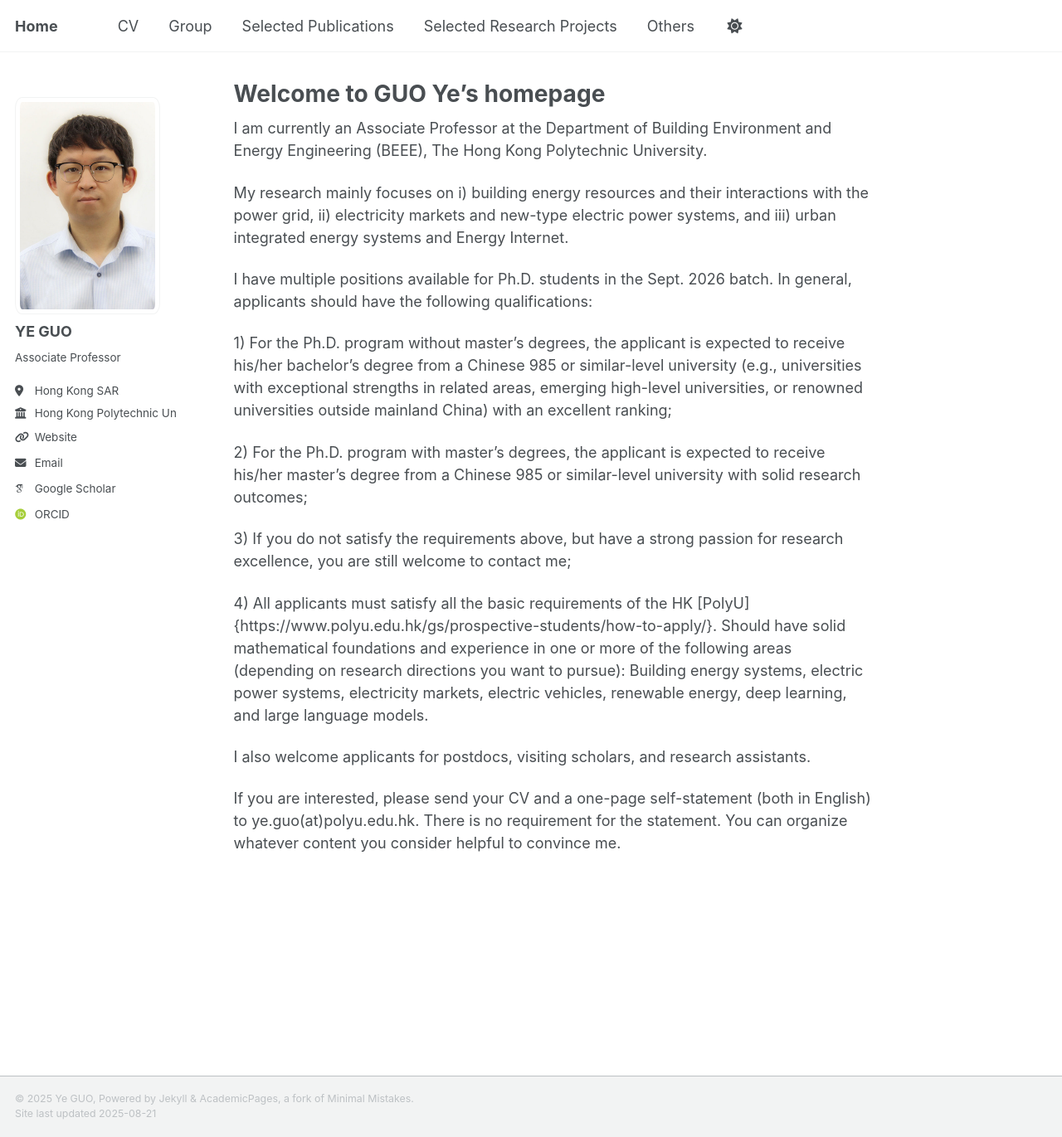
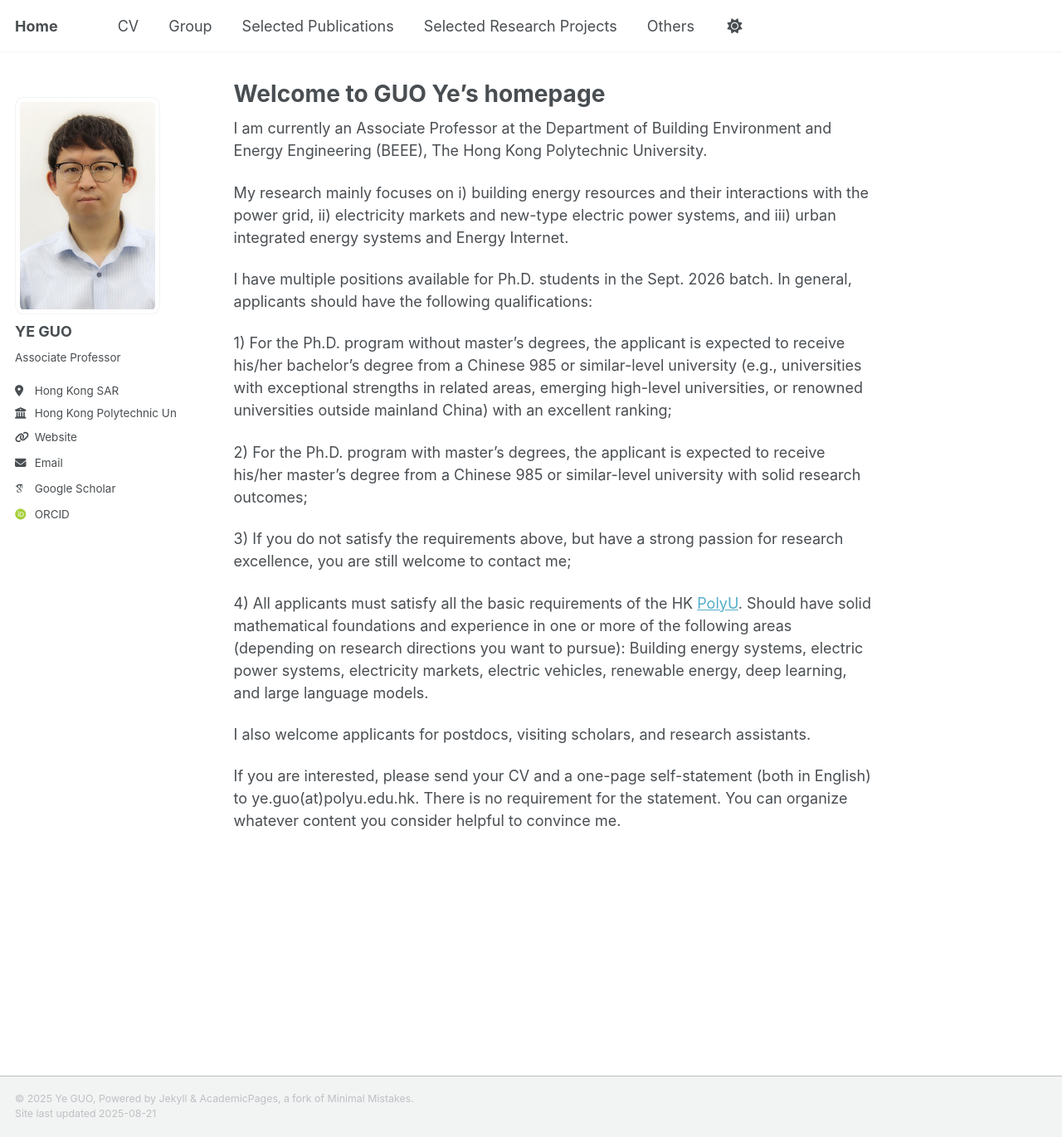
Before and after one commit to ye-guo/ye-guo.github.io, a Jekyll site: the page built from _pages/home.md, in a window 1280 px wide and 1371 px high. Shown: the whole window at 83% size. Built offline with Jekyll 4.4.1, drawn with Linux system fonts in a browser that asks for light colours; some web fonts are replaced; a script that is not in the unit is left out.

Commit message:
update link

```diff
--- a/_pages/home.md
+++ b/_pages/home.md
@@ -18,7 +18,7 @@ I have multiple positions available for Ph.D. students in the Sept. 2026 batch.
 
 3) If you do not satisfy the requirements above, but have a strong passion for research excellence, you are still welcome to contact me;
 
-4) All applicants must satisfy all the basic requirements of the HK [PolyU]{https://www.polyu.edu.hk/gs/prospective-students/how-to-apply/}. Should have solid mathematical foundations and experience in one or more of the following areas (depending on research directions you want to pursue): Building energy systems, electric power systems, electricity markets, electric vehicles, renewable energy, deep learning, and large language models.
+4) All applicants must satisfy all the basic requirements of the HK [PolyU](https://www.polyu.edu.hk/gs/prospective-students/how-to-apply/). Should have solid mathematical foundations and experience in one or more of the following areas (depending on research directions you want to pursue): Building energy systems, electric power systems, electricity markets, electric vehicles, renewable energy, deep learning, and large language models.
 
 I also welcome applicants for postdocs, visiting scholars, and research assistants.
 
```
Also changed, not shown: 1 other file.
